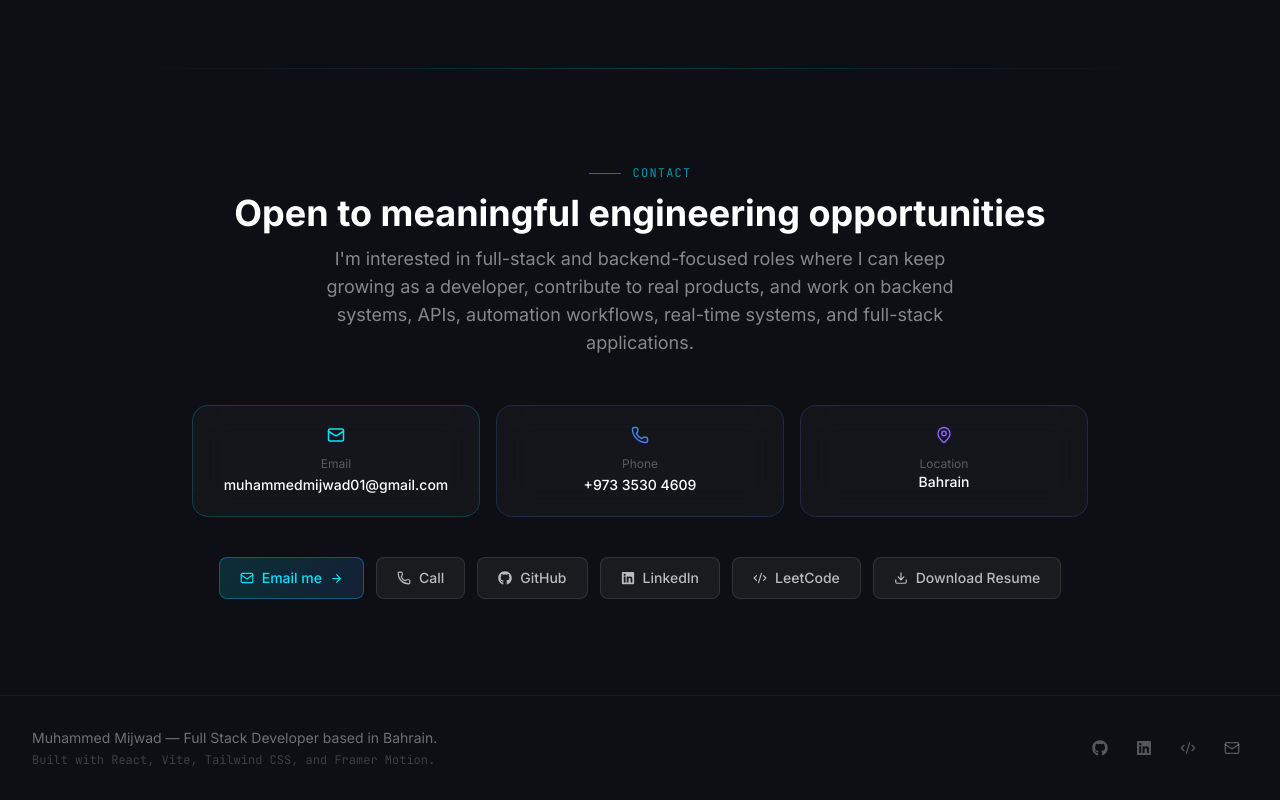
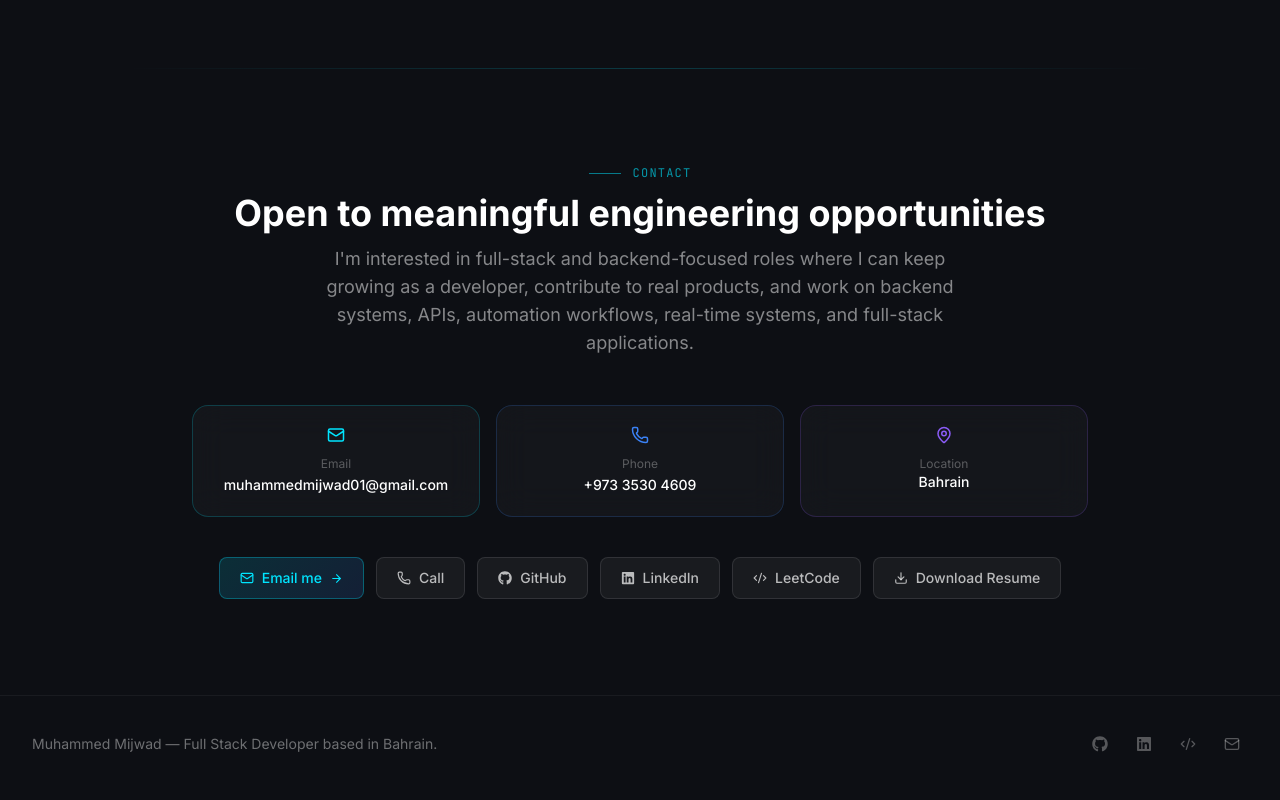
Before and after one commit to mijwad7/mijwad7.github.io, a React (Vite) app: page / in a window 1280 px wide. Shown: the part 9469-10269 px from the top of the page. Built offline with nearby package versions, Linux system fonts and the light colour scheme.

Commit message:
removed Built with React, Vite, Tailwind CSS, and Framer Motion.

```diff
--- a/src/components/Footer.jsx
+++ b/src/components/Footer.jsx
@@ -9,9 +9,6 @@ export default function Footer() {
         <div>
           <p className="text-white/40 text-sm">
             Muhammed Mijwad — Full Stack Developer based in Bahrain.
-          </p>
-          <p className="text-white/20 text-xs mt-1 font-mono">
-            Built with React, Vite, Tailwind CSS, and Framer Motion.
           </p>
         </div>
         <div className="flex items-center gap-3">
```
